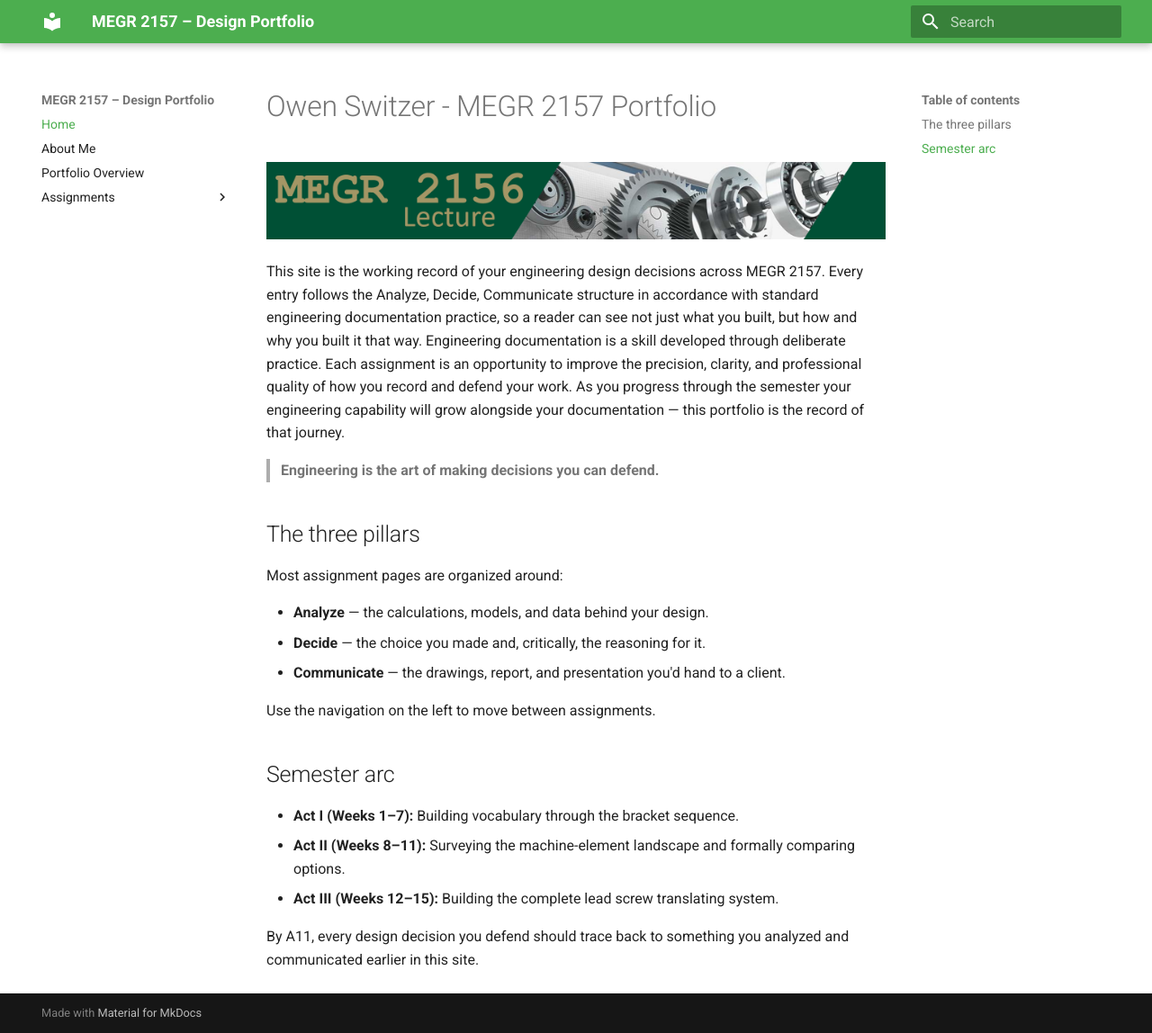
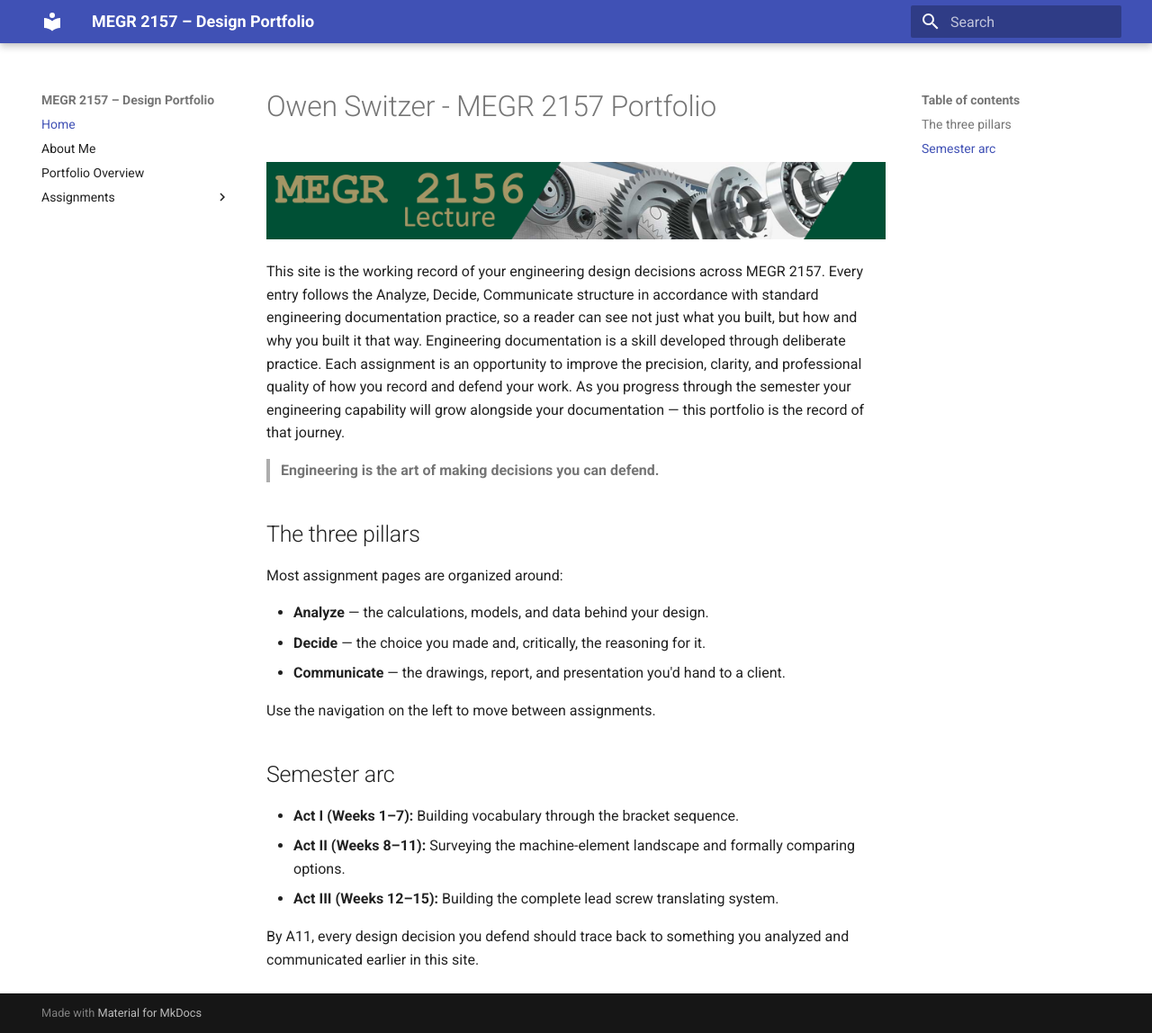
Before and after one commit to OwenHare/design-projects-portfolio, an MkDocs documentation site: the page built from docs/index.md, in a window 1280 px wide and 1148 px high. Shown: the whole window at 90% size. Built offline with MkDocs 1.6.1 and Material for MkDocs 9.7.7, drawn with Linux system fonts in a browser that asks for light colours.

Commit message:
Update mkdocs.yml

```diff
--- a/mkdocs.yml
+++ b/mkdocs.yml
@@ -4,7 +4,7 @@ site_description: Design portfolio documentation, built with the Analyze / Decid
 theme:
   name: material
   palette:
-    primary: green
+    primary: gray
   features:
     - navigation.instant
     - navigation.tracking
```
